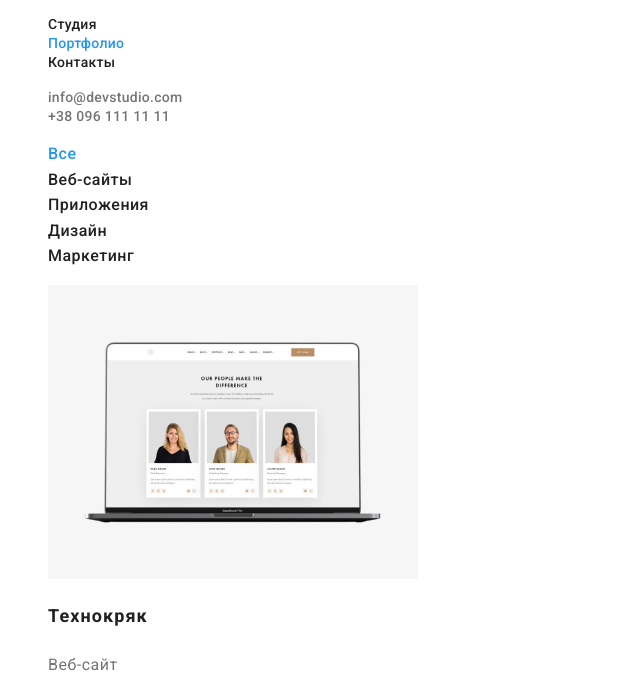
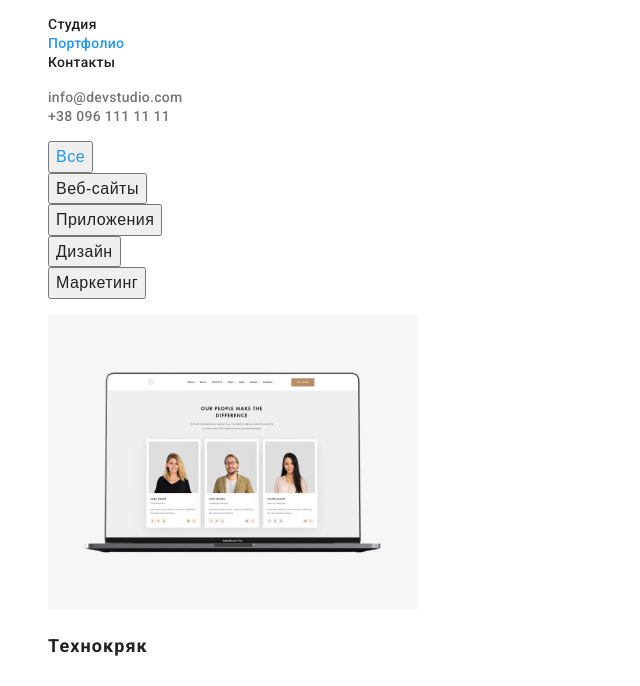
Before and after one commit to ElenaKudina/goit-markup-hw-02, a plain HTML site: page portfolio.html in a window 1280 px wide. Shown: the part 41-727 px from the top of the page, without its empty margins (0-640 px from the left). Drawn offline with Linux system fonts and the light colour scheme.

Commit message:
Update button

```diff
--- a/css/styles.css
+++ b/css/styles.css
@@ -58,7 +58,7 @@ body {
   line-height: 1.88;
   display: flex;
   letter-spacing: 0.06em;
-  background-color: transparent;
+  background-color:var(--accent-txt-cl);
   cursor: pointer;
 }
 .btn:hover,
@@ -133,7 +133,6 @@ body {
   letter-spacing: 0.03em;
 }
 .team-desc {
-  font-size: 16px;
   line-height: 1.19;
   letter-spacing: 0.03em;
   color: var(--dark-txt-cl);
@@ -154,6 +153,7 @@ body {
 /* Contacts section */
 
 .contacts-address {
+  font-style: normal;
   font-size: 14px;
   line-height: 1.7;
   letter-spacing: 0.03em;
--- a/portfolio.html
+++ b/portfolio.html
@@ -62,11 +62,11 @@
       </section>
       <!-- Feature portfolio section-->
       <ul class="portfolio-list list">
-        <li><a href="" class="portfolio-button active-current link">Все</a></li>
-        <li><a href="" class="portfolio-button link">Веб-сайты</a></li>
-        <li><a href="" class="portfolio-button link">Приложения</a></li>
-        <li><a href="" class="portfolio-button link">Дизайн</a></li>
-        <li><a href="" class="portfolio-button link">Маркетинг</a></li>
+        <li><button class="portfolio-button active-current link" type="button">Все</button></li>
+        <li><button class="portfolio-button link" type="button">Веб-сайты</button></li>
+        <li><button class="portfolio-button link" type="button">Приложения</button></li>
+        <li><button class="portfolio-button link" type="button">Дизайн</button></li>
+        <li><button class="portfolio-button link" type="button">Маркетинг</button></li>
 
     </ul>
     <ul class="list">
```
